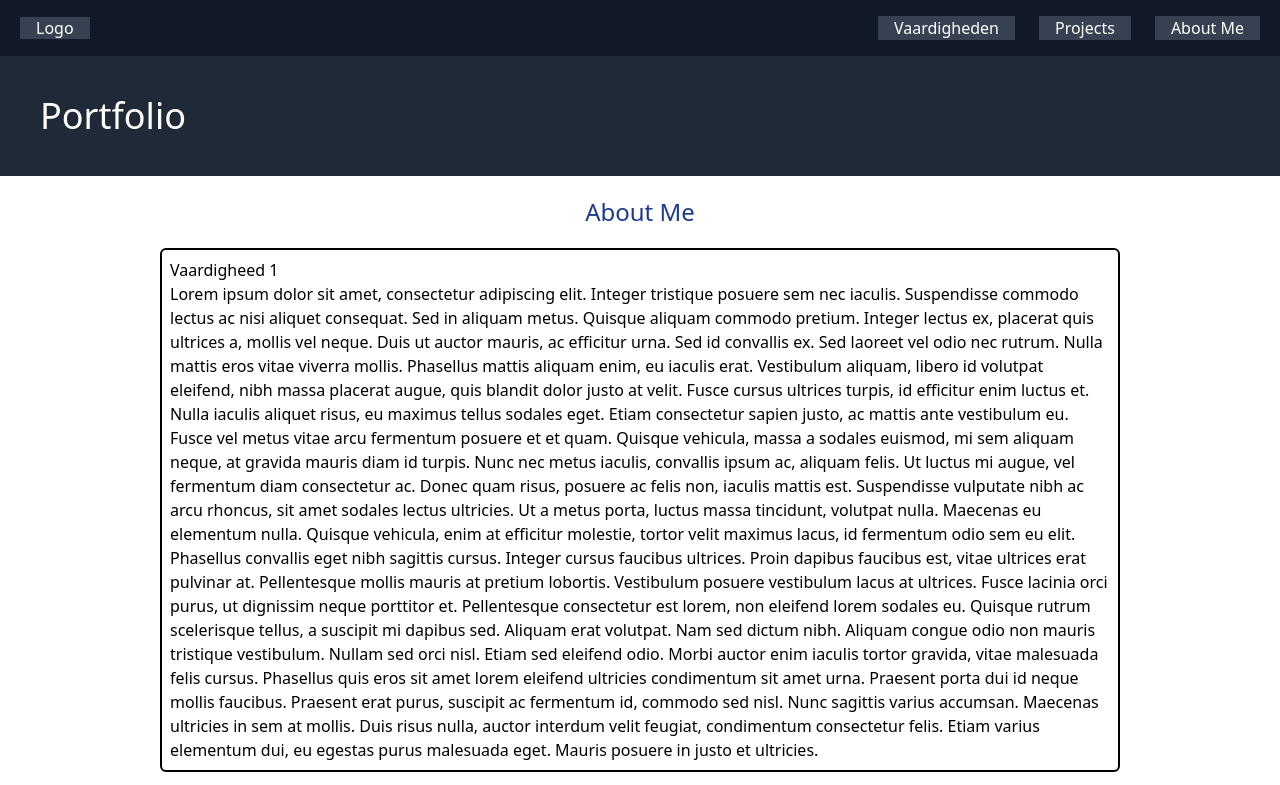
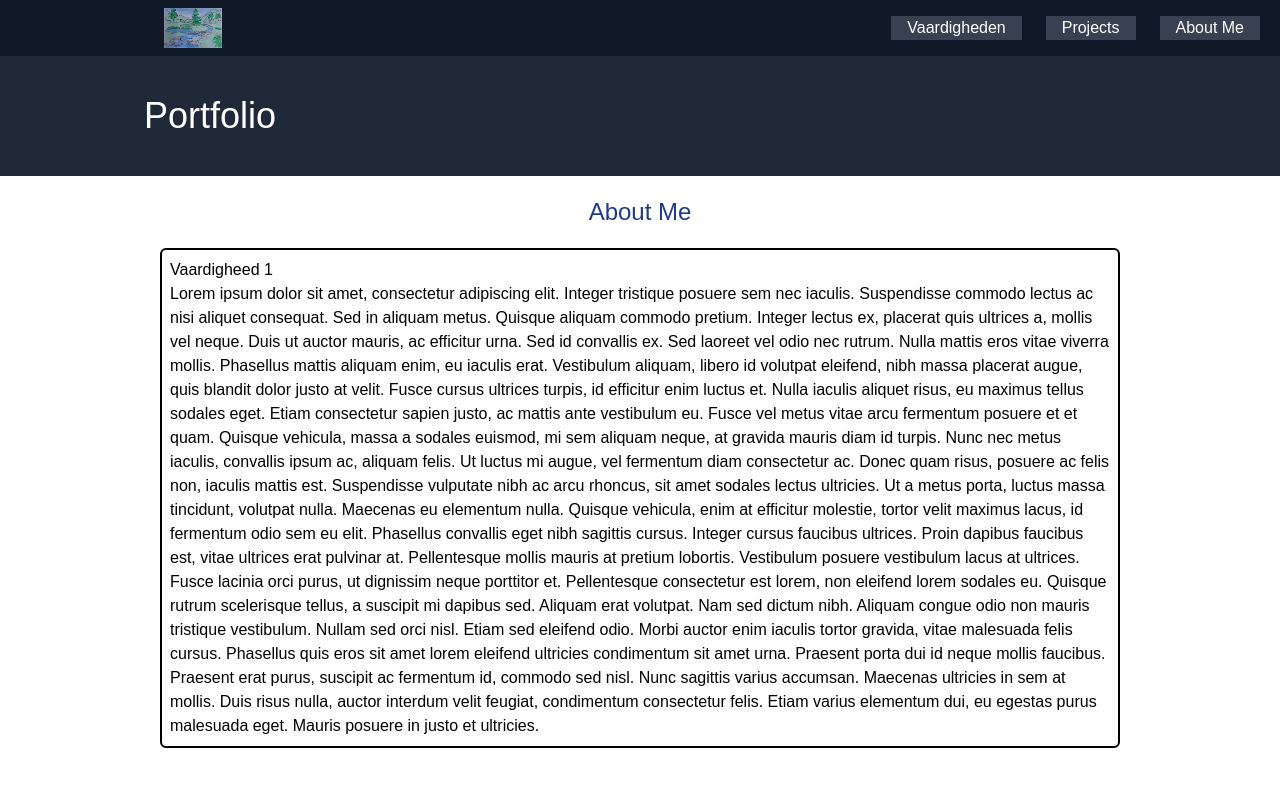
Before and after one commit to ThomasvanBockel/portfolio-site, a website: page index.html in a window 1280 px wide. Shown: the top 785 px of the page. Drawn offline with Linux system fonts and the light colour scheme.

Commit message:
added a logo and edit for css

```diff
--- a/index.html
+++ b/index.html
@@ -9,8 +9,10 @@
 
 
 <nav class="bg-gray-900 min-h-14  flex items-center  pl-5 sticky - top-0 z-50 ">
-    <div class="logo">
-        <a href="" class=" text-white bg-gray-700 border-white  px-4">Logo</a>
+    <div class="pl-36">
+        <a href="" class="  border-white ">
+            <img src="./img/logo.jpg" alt="logo" class="max-h-10 max-w-full object-contain">
+        </a>
     </div>
     <div class=" ml-auto flex gap-6 pr-5">
         <a href="#skills" class="  bg-gray-700 px-4">Vaardigheden</a>
@@ -19,11 +21,11 @@
     </div>
 
 </nav>
-<header class="bg-gray-800 p-10">
+<header class="bg-gray-800 p-10 pl-36">
     <h1 class="text-white text-4xl ">Portfolio</h1>
 </header>
 <main>
-    <section id="about-me">
+    <section id="about-me" class="mb-10">
         <h2 class="text-2xl text-center my-5 text-blue-900">About Me</h2>
         <div class="flex justify-center">
             <div class=" border-2 border-black   w-3/4 rounded-md p-2">
@@ -74,7 +76,7 @@
             </div>
         </div>
     </section>
-    <section id="skills">
+    <section id="skills" class="my-10">
         <h2 class="text-2xl text-center my-5 text-blue-900">Vaardigheden</h2>
         <div class=" flex flex-col items-center gap-5">
             <div class=" border-2 border-black  w-3/4 rounded-md p-2">
@@ -101,7 +103,7 @@
             </div>
         </div>
     </section>
-    <section id="projects">
+    <section id="projects" class="my-10">
         <h2 class="text-2xl text-center my-5 text-blue-900">Projecten</h2>
         <div class=" flex flex-row justify-center gap-2">
             <a href="" class=" border-2 border-black w-1/4 rounded-md p-2">
--- a/src/input.css
+++ b/src/input.css
@@ -1,6 +1,11 @@
 @tailwind base;
 @tailwind components;
 @tailwind utilities;
+
+body {
+    font-family: Arial, serif;
+    font-size: medium;
+}
 
 body nav a {
     @apply text-white;
```
Also changed, not shown: dist/output.css, img/logo.jpg (added).
